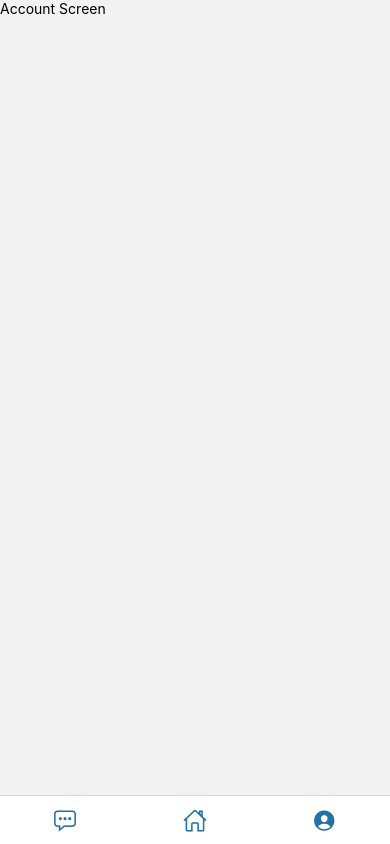
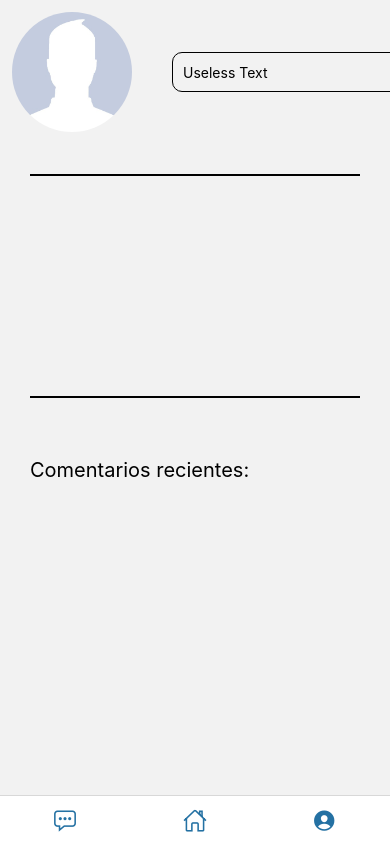
Before and after one commit to botikacode/chippy-frontend, a React Native app: screen /AccountScreen in a window 390 px wide. Built offline with nearby package versions, Linux system fonts and the light colour scheme; no server answers.

Commit message:
Interfaz sin datos

```diff
--- a/screens/AccountScreen.js
+++ b/screens/AccountScreen.js
@@ -1,12 +1,84 @@
-import { View, Text } from 'react-native'
+import { View, Text, StyleSheet, Image, TextInput, TouchableHighlight } from 'react-native'
 import React from 'react'
 
+
 const AccountScreen = () => {
+  const [text, onChangeText] = React.useState("Useless Text");
   return (
-    <View>
-      <Text>Account Screen</Text>
+  <View>
+    <View style = {styles.imageNameContainer}>
+    <TouchableHighlight onPress={() => alert('Pressed!')}>
+      <Image source={require('../assets/accountImage.jpg')} style = {styles.itemImage}/>
+    </TouchableHighlight>
+      <TextInput
+        style={styles.input}
+        onChangeText={onChangeText}
+        value={text}
+      />
     </View>
+
+    <View style={styles.dogPortrait}>
+      <View style={styles.line}/>
+      <View style={{padding: 100}}/>
+      <View style={styles.line}/>
+    </View>
+
+    <View style={styles.commentContainer}>
+      <Text style={styles.commentTextTitle}>Comentarios recientes: </Text>
+    </View>
+  </View>
   )
 }
 
+const styles = StyleSheet.create({
+imageNameContainer: {
+  display: 'flex',
+  flexDirection: "row",
+  marginVertical: 2,
+  marginHorizontal:2,
+  padding:10,
+  borderRadius: 6,
+},
+itemLeftContainer:{
+  flex: 1,
+},
+line: {
+  borderWidth: 0.1,
+  borderColor:'black',
+  margin:10
+},
+dogPortrait: {
+  padding: 20
+},
+itemImage:{
+  width: 120,
+  height:120,
+  borderRadius:100,
+},
+input: {
+  borderRadius: 10,
+  MarginRight: 100,
+  height: 40,
+  margin: 40,
+  borderWidth: 1,
+  flex: 1,
+  padding: 10,
+},
+dogContainer: {
+  display: 'flex',
+  flexDirection: "row",
+  marginVertical: 30,
+  marginHorizontal:2,
+  padding:150,
+  borderRadius: 6,
+},
+commentContainer: {
+
+},
+commentTextTitle: {
+  fontSize: 20,
+  padding: 30
+}
+});
+
 export default AccountScreen
```
